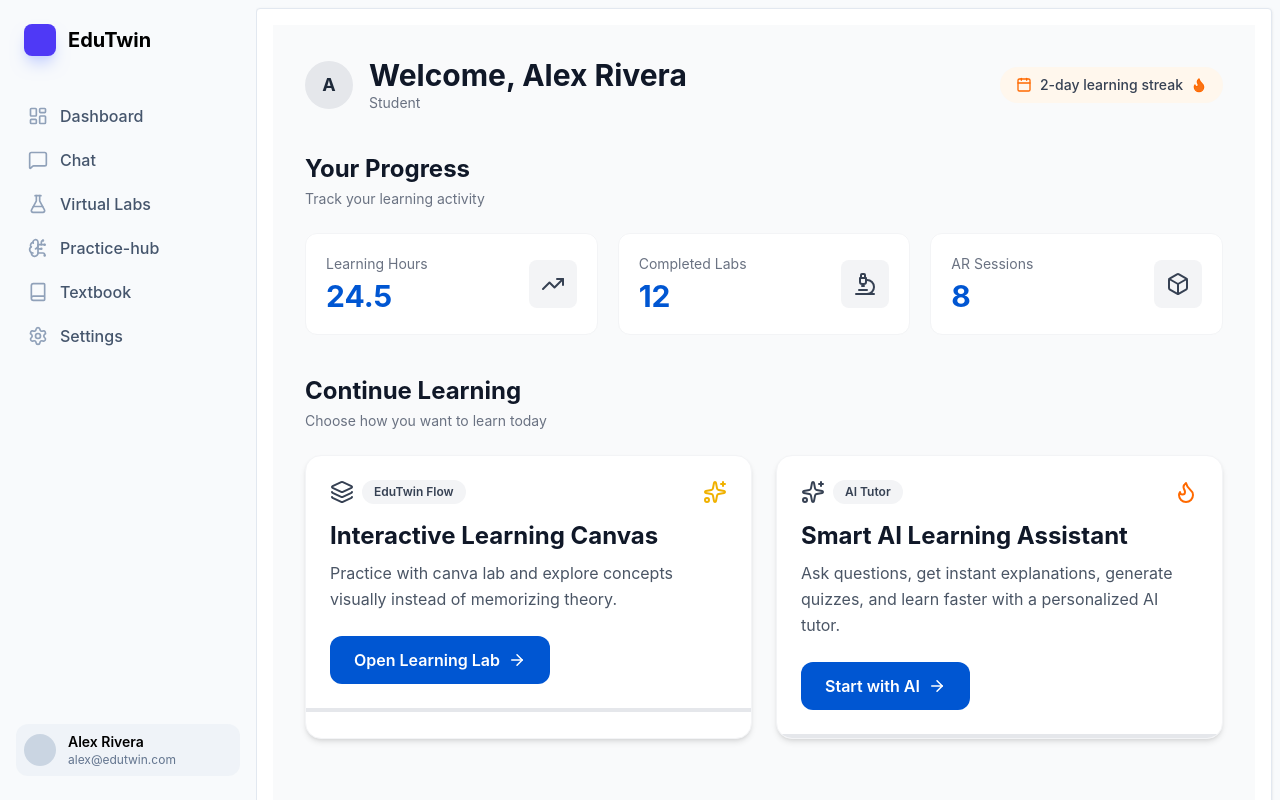
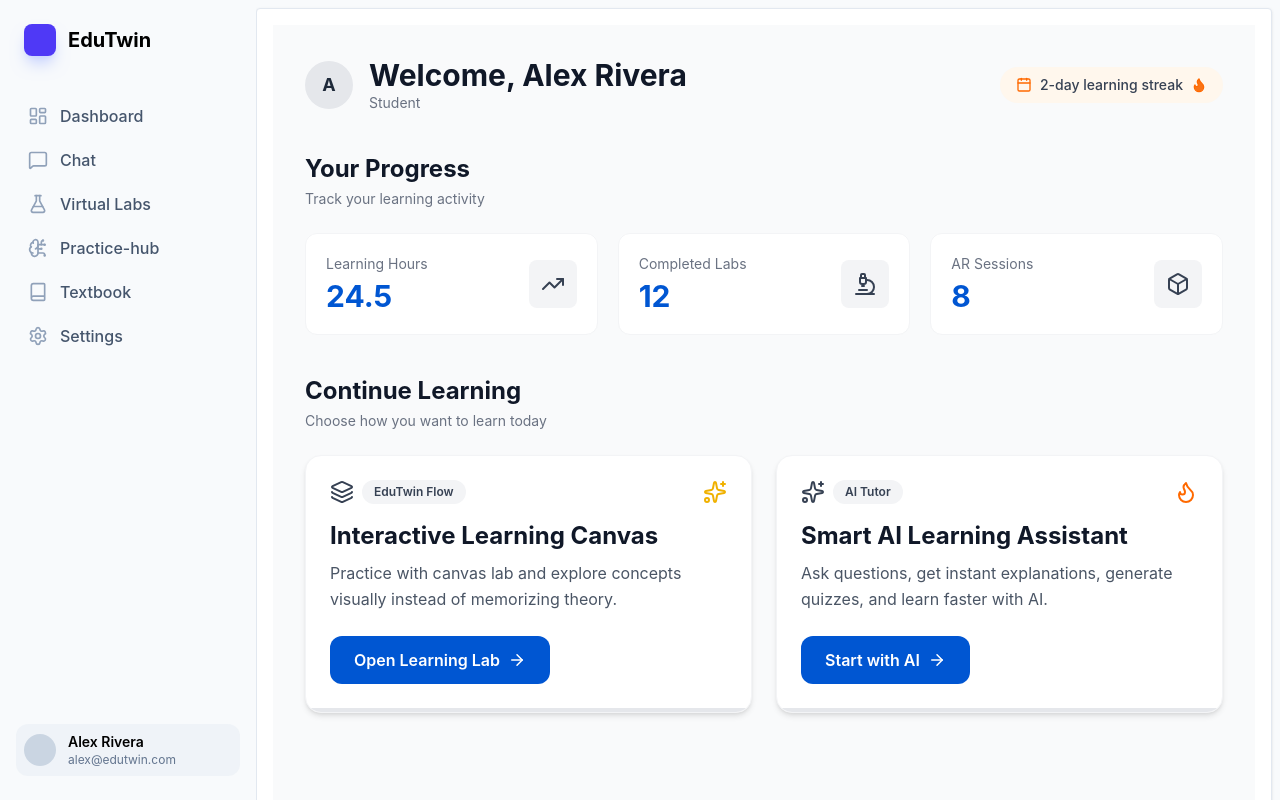
Before and after one commit to tsi1221/FrontendEdu, a React (Vite) app: page /dashbored in a window 1280 px wide. Built offline with nearby package versions, Linux system fonts and the light colour scheme.

Commit message:
Refactor UI styles, update pages, and add ThemeContext

```diff
--- a/src/pages/student/dashbored.jsx
+++ b/src/pages/student/dashbored.jsx
@@ -1,3 +1,4 @@
+import { useNavigate } from "react-router-dom";
 import {
   Calendar,
   Flame,
@@ -17,11 +18,9 @@ const StatCard = ({ label, value, Icon }) => (
   <div className="bg-white border border-gray-100 hover:shadow-md transition rounded-xl p-5 flex items-center justify-between">
     <div>
       <p className="text-sm text-gray-500">{label}</p>
-      {/* ✅ ONLY numbers are blue */}
       <p className="text-3xl font-bold text-[#0056D2] mt-1">{value}</p>
     </div>
 
-    {/* Icon stays neutral */}
     <div className="p-3 rounded-lg bg-gray-100">
       <Icon className="h-6 w-6 text-gray-700" />
     </div>
@@ -30,7 +29,6 @@ const StatCard = ({ label, value, Icon }) => (
 
 const SectionHeader = ({ title, subtitle }) => (
   <div className="mb-6">
-    {/* ✅ headers now black */}
     <h2 className="text-2xl font-bold text-gray-900">{title}</h2>
     {subtitle && <p className="text-gray-500 text-sm mt-1">{subtitle}</p>}
   </div>
@@ -40,11 +38,10 @@ const SectionHeader = ({ title, subtitle }) => (
    Cards
 ========================= */
 
-const LearningCard = () => (
-  <div className="bg-white rounded-2xl border border-gray-100 shadow-md hover:shadow-xl transition duration-300 overflow-hidden">
+const LearningCard = ({ onOpenLab }) => (
+  <div className="bg-white rounded-2xl border border-gray-100 shadow-md hover:shadow-xl transition overflow-hidden">
     <div className="p-6">
 
-      {/* Top */}
       <div className="flex items-center justify-between mb-4">
         <div className="flex items-center gap-2">
           <Layers className="text-gray-700" />
@@ -55,19 +52,18 @@ const LearningCard = () => (
         <Sparkles className="text-yellow-500" />
       </div>
 
-      {/* Title */}
       <h3 className="text-2xl font-bold text-gray-900 mb-2">
         Interactive Learning Canvas
       </h3>
 
-      {/* Text */}
       <p className="text-gray-600 mb-6 leading-relaxed">
-        Practice with canva lab
-        and explore concepts visually instead of memorizing theory.
+        Practice with canvas lab and explore concepts visually instead of memorizing theory.
       </p>
 
-      {/* ✅ Button is blue */}
-      <button className="flex items-center justify-center gap-2 bg-[#0056D2] hover:bg-[#0045b0] text-white px-6 py-3 rounded-xl font-semibold transition group">
+      <button
+        onClick={onOpenLab}
+        className="flex items-center justify-center gap-2 bg-[#0056D2] hover:bg-[#0045b0] text-white px-6 py-3 rounded-xl font-semibold transition group"
+      >
         Open Learning Lab
         <ArrowRight className="group-hover:translate-x-1 transition" size={18} />
       </button>
@@ -77,11 +73,10 @@ const LearningCard = () => (
   </div>
 );
 
-const AICard = () => (
-  <div className="bg-white rounded-2xl border border-gray-100 shadow-md hover:shadow-xl transition duration-300 overflow-hidden">
+const AICard = ({ onOpenChat }) => (
+  <div className="bg-white rounded-2xl border border-gray-100 shadow-md hover:shadow-xl transition overflow-hidden">
     <div className="p-6">
 
-      {/* Top */}
       <div className="flex items-center justify-between mb-4">
         <div className="flex items-center gap-2">
           <Sparkles className="text-gray-700" />
@@ -92,19 +87,18 @@ const AICard = () => (
         <Flame className="text-orange-500" />
       </div>
 
-      {/* Title */}
       <h3 className="text-2xl font-bold text-gray-900 mb-2">
         Smart AI Learning Assistant
       </h3>
 
-      {/* Text */}
       <p className="text-gray-600 mb-6 leading-relaxed">
-        Ask questions, get instant explanations, generate quizzes, and learn
-        faster with a personalized AI tutor.
+        Ask questions, get instant explanations, generate quizzes, and learn faster with AI.
       </p>
 
-      {/* ✅ Button is blue */}
-      <button className="flex items-center justify-center gap-2 bg-[#0056D2] hover:bg-[#0045b0] text-white px-6 py-3 rounded-xl font-semibold transition group">
+      <button
+        onClick={onOpenChat}
+        className="flex items-center justify-center gap-2 bg-[#0056D2] hover:bg-[#0045b0] text-white px-6 py-3 rounded-xl font-semibold transition group"
+      >
         Start with AI
         <ArrowRight className="group-hover:translate-x-1 transition" size={18} />
       </button>
@@ -115,10 +109,12 @@ const AICard = () => (
 );
 
 /* =========================
-   Main Dashboard
+   MAIN DASHBOARD
 ========================= */
 
 const Dashboard = () => {
+  const navigate = useNavigate();
+
   const user = {
     name: "Alex Rivera",
     role: "Student",
@@ -144,7 +140,6 @@ const Dashboard = () => {
             </div>
 
             <div>
-              {/* ✅ black header */}
               <h1 className="text-3xl font-bold text-gray-900">
                 Welcome, {user.name}
               </h1>
@@ -162,10 +157,7 @@ const Dashboard = () => {
         </div>
 
         {/* STATS */}
-        <SectionHeader
-          title="Your Progress"
-          subtitle="Track your learning activity"
-        />
+        <SectionHeader title="Your Progress" subtitle="Track your learning activity" />
 
         <div className="grid grid-cols-1 sm:grid-cols-2 lg:grid-cols-3 gap-5 mb-10">
           {stats.map((stat, i) => (
@@ -174,15 +166,13 @@ const Dashboard = () => {
         </div>
 
         {/* MAIN */}
-        <SectionHeader
-          title="Continue Learning"
-          subtitle="Choose how you want to learn today"
-        />
+        <SectionHeader title="Continue Learning" subtitle="Choose how you want to learn today" />
 
         <div className="grid grid-cols-1 md:grid-cols-2 gap-6">
-          <LearningCard />
-          <AICard />
+          <LearningCard onOpenLab={() => navigate("/lab")} />
+          <AICard onOpenChat={() => navigate("/chat")} />
         </div>
+
       </div>
     </div>
   );
```
